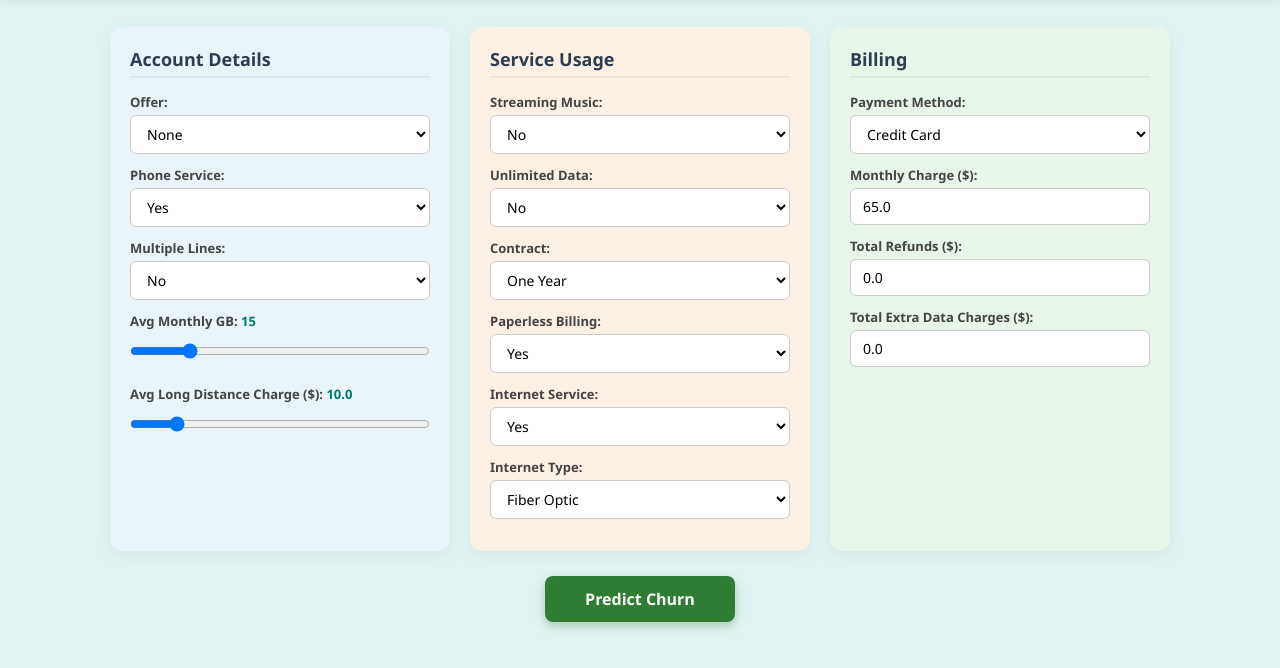
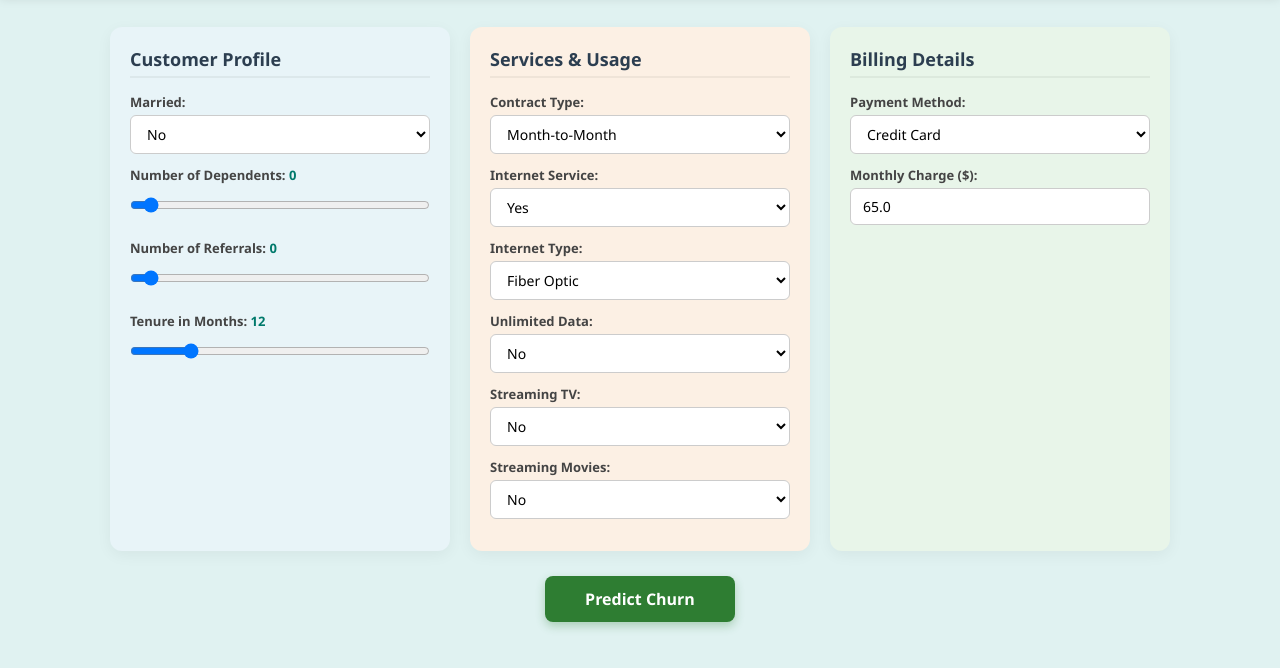
Before and after one commit to amazon1072-eng/Customer-Churn-prediction-model, a plain HTML site: page index.html in a window 1280 px wide. Shown: the part 60-728 px from the top of the page. Drawn offline with Linux system fonts and the light colour scheme.

Commit message:
Update index.html

```diff
--- a/index.html
+++ b/index.html
@@ -5,223 +5,74 @@
     <meta name="viewport" content="width=device-width, initial-scale=1.0">
     <title>Customer Churn Predictor</title>
     <style>
-        * {
-            box-sizing: border-box;
-            margin: 0;
-            padding: 0;
-            font-family: 'Segoe UI', Tahoma, Geneva, Verdana, sans-serif;
-        }
-
-        body {
-            background-color: #e0f2f1;
-            color: #333;
-            padding-bottom: 40px;
-        }
-
-        .header {
-            background: linear-gradient(135deg, #00acc1, #26a69a);
-            color: white;
-            text-align: center;
-            padding: 15px;
-            font-size: 20px;
-            font-weight: bold;
-            letter-spacing: 1px;
-            box-shadow: 0 2px 10px rgba(0,0,0,0.1);
-        }
-
-        .container {
-            max-width: 1100px;
-            margin: 30px auto;
-            padding: 0 20px;
-        }
-
-        .input-grid {
-            display: grid;
-            grid-template-columns: repeat(auto-fit, minmax(300px, 1fr));
-            gap: 20px;
-        }
-
-        .card {
-            background: #ffffff;
-            padding: 20px;
-            border-radius: 12px;
-            box-shadow: 0 4px 15px rgba(0,0,0,0.05);
-        }
-
+        * { box-sizing: border-box; margin: 0; padding: 0; font-family: 'Segoe UI', Tahoma, Geneva, Verdana, sans-serif; }
+        body { background-color: #e0f2f1; color: #333; padding-bottom: 40px; }
+        .header { background: linear-gradient(135deg, #00acc1, #26a69a); color: white; text-align: center; padding: 15px; font-size: 20px; font-weight: bold; letter-spacing: 1px; box-shadow: 0 2px 10px rgba(0,0,0,0.1); }
+        .container { max-width: 1100px; margin: 30px auto; padding: 0 20px; }
+        .input-grid { display: grid; grid-template-columns: repeat(auto-fit, minmax(300px, 1fr)); gap: 20px; }
+        .card { background: #ffffff; padding: 20px; border-radius: 12px; box-shadow: 0 4px 15px rgba(0,0,0,0.05); }
         .account-card { background-color: #e8f4f8; }
         .service-card { background-color: #fcf0e4; }
         .billing-card { background-color: #e8f5e9; }
-
-        .card h2 {
-            font-size: 18px;
-            margin-bottom: 15px;
-            color: #2c3e50;
-            border-bottom: 2px solid rgba(0,0,0,0.05);
-            padding-bottom: 5px;
-        }
-
-        .form-group {
-            margin-bottom: 12px;
-        }
-
-        .form-group label {
-            display: block;
-            font-size: 13px;
-            font-weight: 600;
-            margin-bottom: 4px;
-            color: #444;
-        }
-
-        select, input[type="number"], input[type="range"] {
-            width: 100%;
-            padding: 8px 12px;
-            border: 1px solid #ccc;
-            border-radius: 6px;
-            font-size: 14px;
-            outline: none;
-            background: #fff;
-        }
-
-        select:focus, input:focus {
-            border-color: #26a69a;
-        }
-
-        .slider-val {
-            color: #00796b;
-            font-weight: bold;
-        }
-
-        .btn-container {
-            text-align: center;
-            margin-top: 25px;
-        }
-
-        button {
-            background-color: #2e7d32;
-            color: white;
-            border: none;
-            padding: 12px 40px;
-            font-size: 16px;
-            font-weight: bold;
-            border-radius: 8px;
-            cursor: pointer;
-            transition: background 0.3s;
-            box-shadow: 0 4px 10px rgba(46, 125, 50, 0.3);
-        }
-
-        button:hover {
-            background-color: #1b5e20;
-        }
-
-        .result-box {
-            margin-top: 25px;
-            padding: 15px;
-            border-radius: 8px;
-            text-align: center;
-            font-size: 20px;
-            font-weight: bold;
-            background-color: #c8e6c9;
-            color: #1b5e20;
-            border: 1px solid #a5d6a7;
-        }
-
-        .result-box.churn {
-            background-color: #ffcdd2;
-            color: #c62828;
-            border-color: #ef9a9a;
-        }
-
-        .hidden {
-            display: none;
-        }
+        .card h2 { font-size: 18px; margin-bottom: 15px; color: #2c3e50; border-bottom: 2px solid rgba(0,0,0,0.05); padding-bottom: 5px; }
+        .form-group { margin-bottom: 12px; }
+        .form-group label { display: block; font-size: 13px; font-weight: 600; margin-bottom: 4px; color: #444; }
+        select, input[type="number"], input[type="range"] { width: 100%; padding: 8px 12px; border: 1px solid #ccc; border-radius: 6px; font-size: 14px; outline: none; background: #fff; }
+        select:focus, input:focus { border-color: #26a69a; }
+        .slider-val { color: #00796b; font-weight: bold; }
+        .btn-container { text-align: center; margin-top: 25px; }
+        button { background-color: #2e7d32; color: white; border: none; padding: 12px 40px; font-size: 16px; font-weight: bold; border-radius: 8px; cursor: pointer; transition: background 0.3s; box-shadow: 0 4px 10px rgba(46, 125, 50, 0.3); }
+        button:hover { background-color: #1b5e20; }
+        .result-box { margin-top: 25px; padding: 15px; border-radius: 8px; text-align: center; font-size: 20px; font-weight: bold; background-color: #c8e6c9; color: #1b5e20; border: 1px solid #a5d6a7; }
+        .result-box.churn { background-color: #ffcdd2; color: #c62828; border-color: #ef9a9a; }
+        .hidden { display: none; }
     </style>
 </head>
 <body>
-    <div class="header">
-        CUSTOMER CHURN PREDICTOR
-    </div>
+    <div class="header">CUSTOMER CHURN PREDICTOR</div>
 
     <div class="container">
         <form id="churn-form">
             <div class="input-grid">
 
-                <!-- Group 1: Account Details -->
+                <!-- Group 1: Profile & Demographics -->
                 <div class="card account-card">
-                    <h2>Account Details</h2>
+                    <h2>Customer Profile</h2>
 
                     <div class="form-group">
-                        <label>Offer:</label>
-                        <select id="Offer">
-                            <option value="None">None</option>
-                            <option value="Offer A">Offer A</option>
-                            <option value="Offer B">Offer B</option>
-                            <option value="Offer C">Offer C</option>
-                            <option value="Offer D">Offer D</option>
-                            <option value="Offer E">Offer E</option>
-                        </select>
-                    </div>
-
-                    <div class="form-group">
-                        <label>Phone Service:</label>
-                        <select id="Phone_Service">
-                            <option value="Yes">Yes</option>
-                            <option value="No">No</option>
-                        </select>
-                    </div>
-
-                    <div class="form-group">
-                        <label>Multiple Lines:</label>
-                        <select id="Multiple_Lines">
+                        <label>Married:</label>
+                        <select id="Married">
                             <option value="No">No</option>
                             <option value="Yes">Yes</option>
                         </select>
                     </div>
 
                     <div class="form-group">
-                        <label>Avg Monthly GB: <span id="gb-val" class="slider-val">15</span></label>
-                        <input type="range" id="Avg_Monthly_GB_Download" min="0" max="100" value="15" oninput="document.getElementById('gb-val').innerText = this.value">
+                        <label>Number of Dependents: <span id="dep-val" class="slider-val">0</span></label>
+                        <input type="range" id="Number_of_Dependents" min="0" max="10" value="0" oninput="document.getElementById('dep-val').innerText = this.value">
                     </div>
 
                     <div class="form-group">
-                        <label>Avg Long Distance Charge ($): <span id="ld-val" class="slider-val">10.0</span></label>
-                        <input type="range" id="Avg_Monthly_Long_Distance_Charges" min="0" max="100" value="10.0" step="0.5" oninput="document.getElementById('ld-val').innerText = this.value">
+                        <label>Number of Referrals: <span id="ref-val" class="slider-val">0</span></label>
+                        <input type="range" id="Number_of_Referrals" min="0" max="15" value="0" oninput="document.getElementById('ref-val').innerText = this.value">
+                    </div>
+
+                    <div class="form-group">
+                        <label>Tenure in Months: <span id="tenure-val" class="slider-val">12</span></label>
+                        <input type="range" id="Tenure_in_Months" min="1" max="72" value="12" oninput="document.getElementById('tenure-val').innerText = this.value">
                     </div>
                 </div>
 
-                <!-- Group 2: Service Usage -->
+                <!-- Group 2: Services & Usage -->
                 <div class="card service-card">
-                    <h2>Service Usage</h2>
+                    <h2>Services & Usage</h2>
 
                     <div class="form-group">
-                        <label>Streaming Music:</label>
-                        <select id="Streaming_Music">
-                            <option value="No">No</option>
-                            <option value="Yes">Yes</option>
-                        </select>
-                    </div>
-
-                    <div class="form-group">
-                        <label>Unlimited Data:</label>
-                        <select id="Unlimited_Data">
-                            <option value="No">No</option>
-                            <option value="Yes">Yes</option>
-                        </select>
-                    </div>
-
-                    <div class="form-group">
-                        <label>Contract:</label>
+                        <label>Contract Type:</label>
                         <select id="Contract">
+                            <option value="Month-to-Month">Month-to-Month</option>
                             <option value="One Year">One Year</option>
-                            <option value="Month-to-Month">Month-to-Month</option>
                             <option value="Two Year">Two Year</option>
-                        </select>
-                    </div>
-
-                    <div class="form-group">
-                        <label>Paperless Billing:</label>
-                        <select id="Paperless_Billing">
-                            <option value="Yes">Yes</option>
-                            <option value="No">No</option>
                         </select>
                     </div>
 
@@ -242,11 +93,35 @@
                             <option value="None">None</option>
                         </select>
                     </div>
+
+                    <div class="form-group">
+                        <label>Unlimited Data:</label>
+                        <select id="Unlimited_Data">
+                            <option value="No">No</option>
+                            <option value="Yes">Yes</option>
+                        </select>
+                    </div>
+
+                    <div class="form-group">
+                        <label>Streaming TV:</label>
+                        <select id="Streaming_TV">
+                            <option value="No">No</option>
+                            <option value="Yes">Yes</option>
+                        </select>
+                    </div>
+
+                    <div class="form-group">
+                        <label>Streaming Movies:</label>
+                        <select id="Streaming_Movies">
+                            <option value="No">No</option>
+                            <option value="Yes">Yes</option>
+                        </select>
+                    </div>
                 </div>
 
-                <!-- Group 3: Billing -->
+                <!-- Group 3: Billing & Charges -->
                 <div class="card billing-card">
-                    <h2>Billing</h2>
+                    <h2>Billing Details</h2>
 
                     <div class="form-group">
                         <label>Payment Method:</label>
@@ -260,16 +135,6 @@
                     <div class="form-group">
                         <label>Monthly Charge ($):</label>
                         <input type="number" id="Monthly_Charge" value="65.0" step="0.1">
-                    </div>
-
-                    <div class="form-group">
-                        <label>Total Refunds ($):</label>
-                        <input type="number" id="Total_Refunds" value="0.0" step="0.1">
-                    </div>
-
-                    <div class="form-group">
-                        <label>Total Extra Data Charges ($):</label>
-                        <input type="number" id="Total_Extra_Data_Charges" value="0.0" step="0.1">
                     </div>
                 </div>
 
@@ -296,21 +161,18 @@
             btn.disabled = true;
 
             const payload = {
-                "Offer": document.getElementById("Offer").value,
-                "Phone_Service": document.getElementById("Phone_Service").value,
-                "Multiple_Lines": document.getElementById("Multiple_Lines").value,
+                "Married": document.getElementById("Married").value,
+                "Number_of_Dependents": parseInt(document.getElementById("Number_of_Dependents").value),
+                "Number_of_Referrals": parseInt(document.getElementById("Number_of_Referrals").value),
+                "Tenure_in_Months": parseInt(document.getElementById("Tenure_in_Months").value),
+                "Contract": document.getElementById("Contract").value,
                 "Internet_Service": document.getElementById("Internet_Service").value,
                 "Internet_Type": document.getElementById("Internet_Type").value,
-                "Avg_Monthly_GB_Download": parseFloat(document.getElementById("Avg_Monthly_GB_Download").value),
-                "Avg_Monthly_Long_Distance_Charges": parseFloat(document.getElementById("Avg_Monthly_Long_Distance_Charges").value),
-                "Streaming_Music": document.getElementById("Streaming_Music").value,
                 "Unlimited_Data": document.getElementById("Unlimited_Data").value,
-                "Contract": document.getElementById("Contract").value,
-                "Paperless_Billing": document.getElementById("Paperless_Billing").value,
+                "Streaming_TV": document.getElementById("Streaming_TV").value,
+                "Streaming_Movies": document.getElementById("Streaming_Movies").value,
                 "Payment_Method": document.getElementById("Payment_Method").value,
-                "Monthly_Charge": parseFloat(document.getElementById("Monthly_Charge").value),
-                "Total_Refunds": parseFloat(document.getElementById("Total_Refunds").value),
-                "Total_Extra_Data_Charges": parseFloat(document.getElementById("Total_Extra_Data_Charges").value)
+                "Monthly_Charge": parseFloat(document.getElementById("Monthly_Charge").value)
             };
 
             try {
@@ -333,7 +195,7 @@
                     resultText.innerHTML = `Prediction: <b>No ✔️</b> | Probability: <b>${(data.probability * 100).toFixed(2)}%</b>`;
                 }
             } catch (error) {
-                alert("API Error! Backend warm up ho raha hoga, 30 sec baad dobara try karein.");
+                alert("API Error! Backend payload format check karein.");
             } finally {
                 btn.innerText = "Predict Churn";
                 btn.disabled = false;
```
